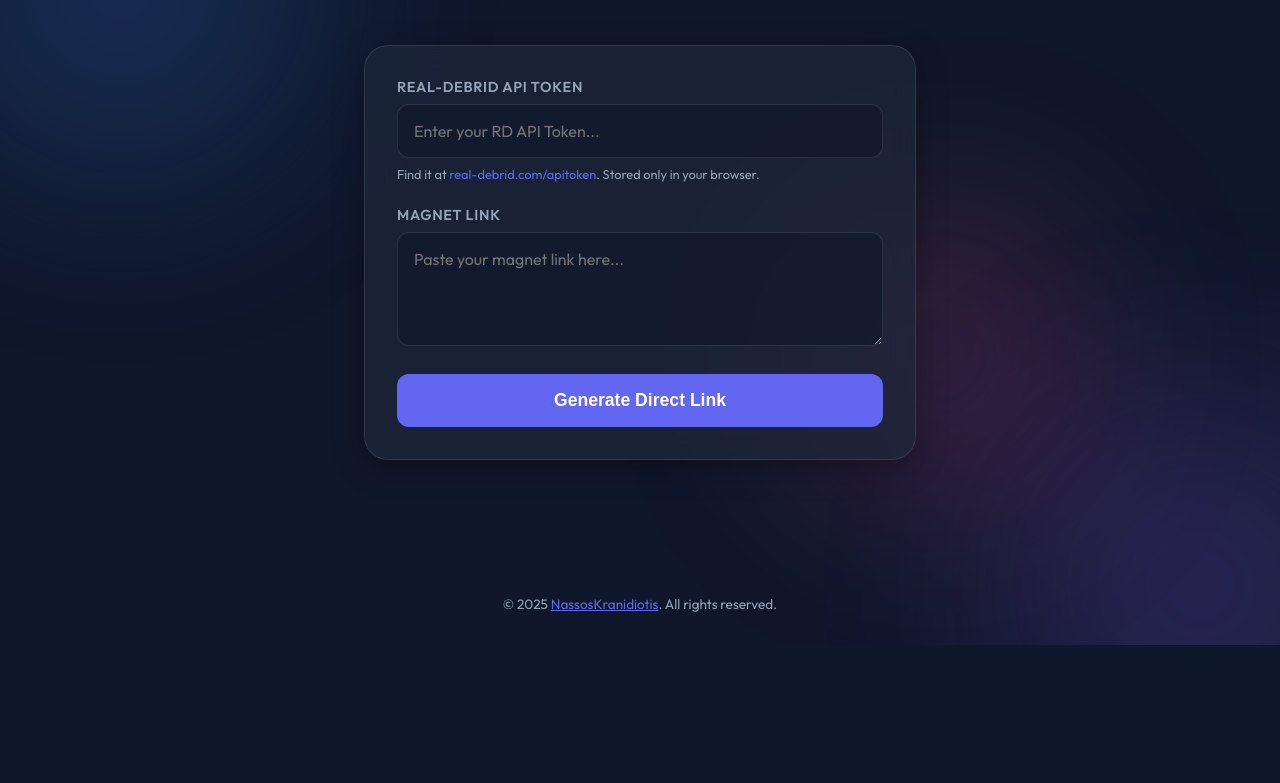
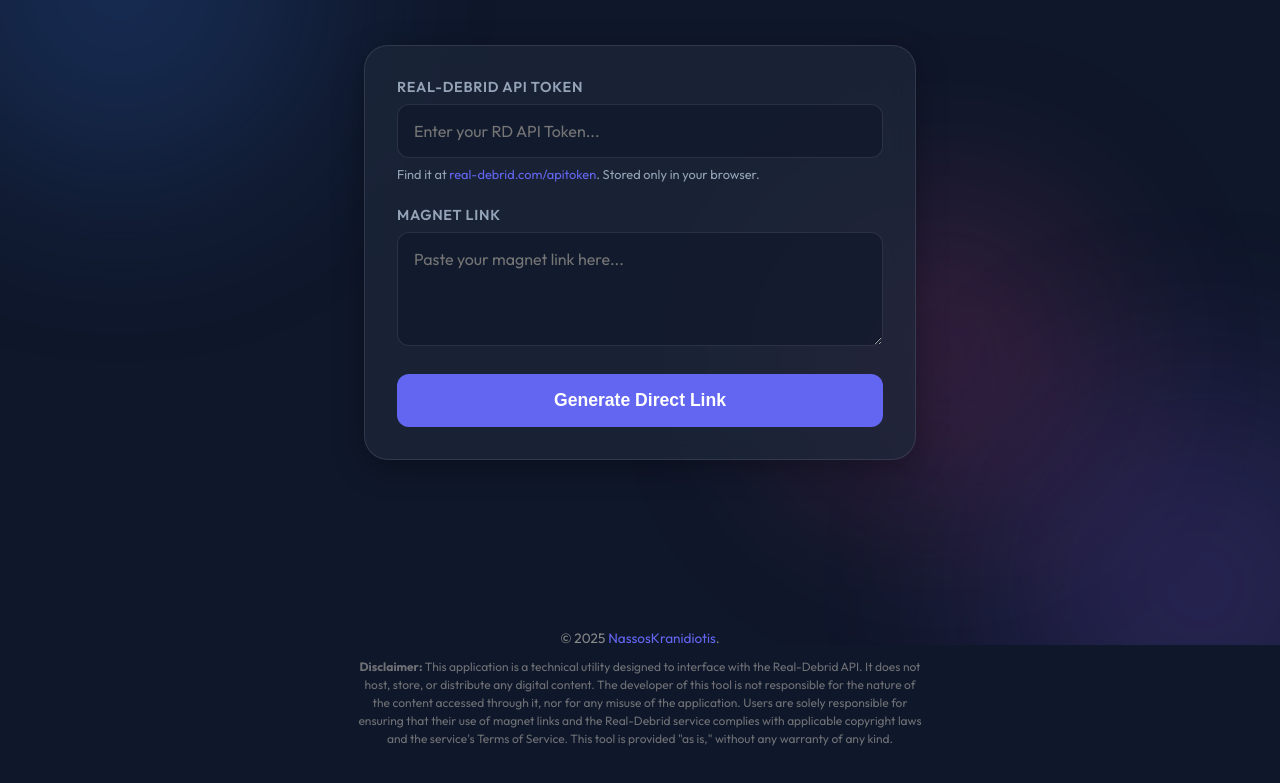
Before and after one commit to ankranidiotis/magnet2rd, a website built with Vite: page index.html in a window 1280 px wide. Shown: the part 155-938 px from the top of the page. Before the commit the page ends 800 px from the top, so only its background shows below. Built offline with nearby package versions, Linux system fonts and the light colour scheme.

Commit message:
Disclaimer

```diff
--- a/index.html
+++ b/index.html
@@ -60,9 +60,12 @@
         <div id="status-container"></div>
     </main>
 
-    <footer>
-        <p>&copy; 2025 <a href="https://nassoskranidiotis.com" target="_blank"
-                style="color: var(--primary);">NassosKranidiotis</a>. All rights reserved.</p>
+    <footer style="font-size: 0.85rem; color: #888; margin-top: 40px; text-align: center; line-height: 1.5;">
+        <p>&copy; 2025 <a href="https://nassoskranidiotis.com" target="_blank" style="color: var(--primary); text-decoration: none;">NassosKranidiotis</a>.</p>
+
+        <p style="max-width: 600px; margin: 10px auto; padding: 0 15px; font-size: 0.75rem; opacity: 0.8;">
+            <strong>Disclaimer:</strong> This application is a technical utility designed to interface with the Real-Debrid API. It does not host, store, or distribute any digital content. The developer of this tool is not responsible for the nature of the content accessed through it, nor for any misuse of the application. Users are solely responsible for ensuring that their use of magnet links and the Real-Debrid service complies with applicable copyright laws and the service's Terms of Service. This tool is provided "as is," without any warranty of any kind.
+        </p>
     </footer>
 
     <script type="module" src="app.js"></script>
```
